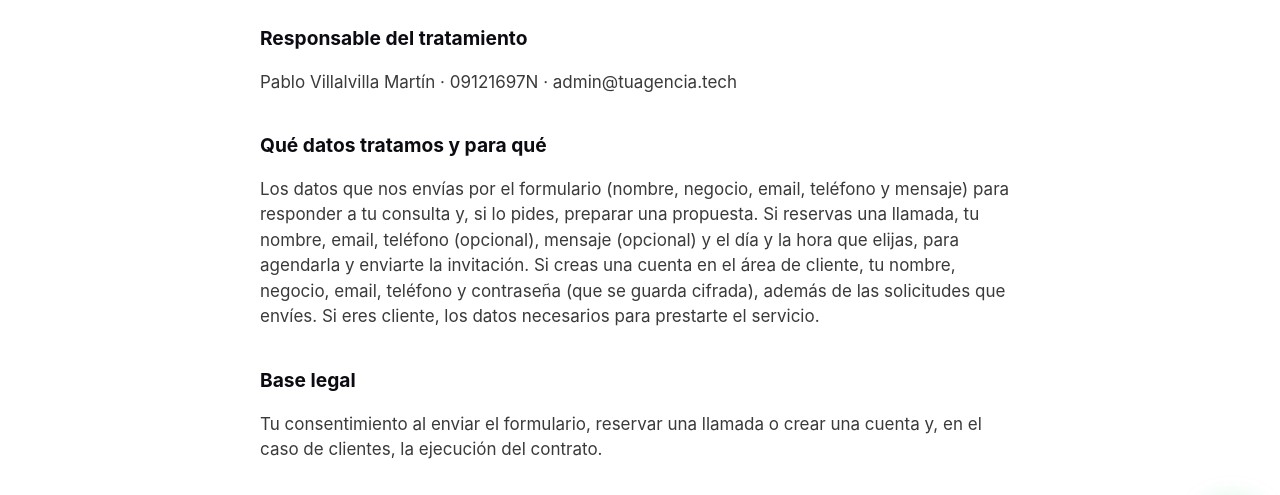
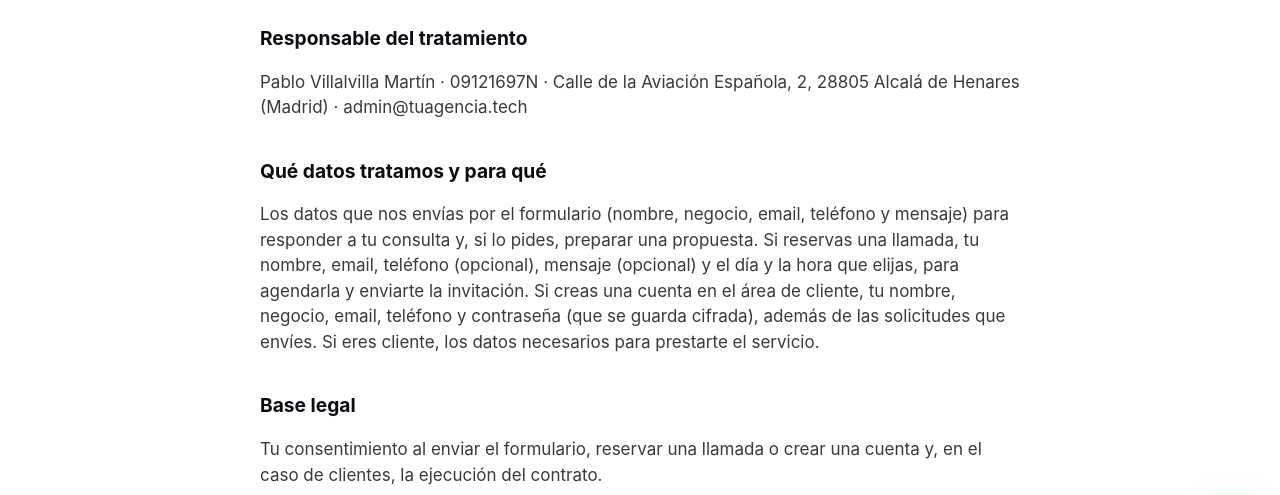
Before and after one commit to rodrigolopezsoriano-droid/TuAgencia, an Astro site: page /privacidad in a window 1280 px wide. Shown: the part 228-723 px from the top of the page. Built offline with nearby package versions, Linux system fonts and the light colour scheme; Astro itself is replaced by a stand-in of ours.

Commit message:
feat: número del domicilio del titular en el aviso legal y la política de privacidad
Co-Authored-By: Claude Sonnet 5.5 <noreply@anthropic.com>

```diff
--- a/src/data/legal.ts
+++ b/src/data/legal.ts
@@ -4,7 +4,6 @@
 export const TITULAR = {
   nombre: 'Pablo Villalvilla Martín',
   nif: '09121697N',
-  // Falta el número de portal: añadirlo cuando se confirme.
-  domicilio: 'Calle de la Aviación Española, 28805 Alcalá de Henares (Madrid)',
+  domicilio: 'Calle de la Aviación Española, 2, 28805 Alcalá de Henares (Madrid)',
   email: 'admin@tuagencia.tech',
 };
--- a/src/pages/privacidad.astro
+++ b/src/pages/privacidad.astro
@@ -4,7 +4,7 @@ import { TITULAR as T } from '../data/legal';
 ---
 <Legal title="Política de privacidad">
   <h2>Responsable del tratamiento</h2>
-  <p>{T.nombre} · {T.nif} · {T.email}</p>
+  <p>{T.nombre} · {T.nif} · {T.domicilio} · {T.email}</p>
   <h2>Qué datos tratamos y para qué</h2>
   <p>Los datos que nos envías por el formulario (nombre, negocio, email, teléfono y mensaje) para responder a tu consulta y, si lo pides, preparar una propuesta. Si reservas una llamada, tu nombre, email, teléfono (opcional), mensaje (opcional) y el día y la hora que elijas, para agendarla y enviarte la invitación. Si creas una cuenta en el área de cliente, tu nombre, negocio, email, teléfono y contraseña (que se guarda cifrada), además de las solicitudes que envíes. Si eres cliente, los datos necesarios para prestarte el servicio.</p>
   <h2>Base legal</h2>
```
